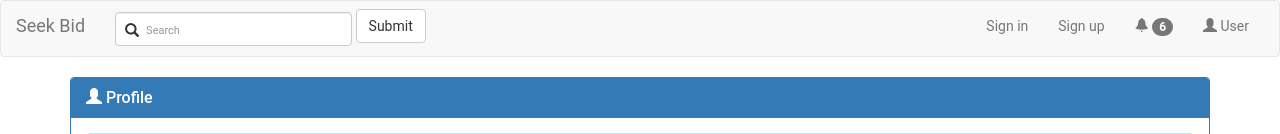
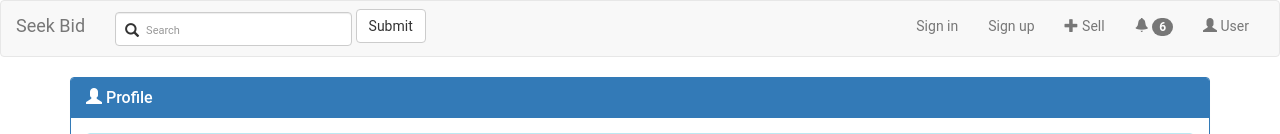
Before and after one commit to renatoabreu11/LBAW, a PHP site: page /configurations.html in a window 1280 px wide. Shown: the top 134 px of the page. Run offline with PHP 8.4, Linux system fonts and the light colour scheme; some libraries are stand-ins or nearby versions.

Commit message:
Merge remote-tracking branch 'origin/master'
Conflicts:
	SeekBid/app/styles/main.css

```diff
--- a/SeekBid/app/configurations.html
+++ b/SeekBid/app/configurations.html
@@ -95,6 +95,10 @@
           </div>
 
           <li><a href="#">Sign up</a></li>
+
+          <li>
+            <a href="#"><span class="glyphicon glyphicon-plus"></span> Sell</a>
+          </li>
 
           <li class="dropdown">
             <a href="#" class="dropdown-toggle" data-toggle="dropdown" role="button">
--- a/SeekBid/app/notifications.html
+++ b/SeekBid/app/notifications.html
@@ -96,6 +96,10 @@
           </div>
 
           <li><a href="#">Sign up</a></li>
+
+          <li>
+            <a href="#"><span class="glyphicon glyphicon-plus"></span> Sell</a>
+          </li>
 
           <li class="dropdown">
             <a href="#" class="dropdown-toggle" data-toggle="dropdown" role="button">
--- a/SeekBid/app/profile.html
+++ b/SeekBid/app/profile.html
@@ -95,6 +95,10 @@
           </div>
 
           <li><a href="#">Sign up</a></li>
+
+          <li>
+            <a href="#"><span class="glyphicon glyphicon-plus"></span> Sell</a>
+          </li>
 
           <li class="dropdown">
             <a href="#" class="dropdown-toggle" data-toggle="dropdown" role="button">
--- a/SeekBid/app/styles/main.css
+++ b/SeekBid/app/styles/main.css
@@ -130,6 +130,14 @@ ul {
   display: inline-block;
   text-align: left;
   vertical-align: middle;
+}
+
+#navbar-collapse-1 li {
+  display: inline;
+}
+
+#navbar-collapse-1 li a {
+  display: inline-block;
 }
 
 /******************************** index.html ******************************/
```
